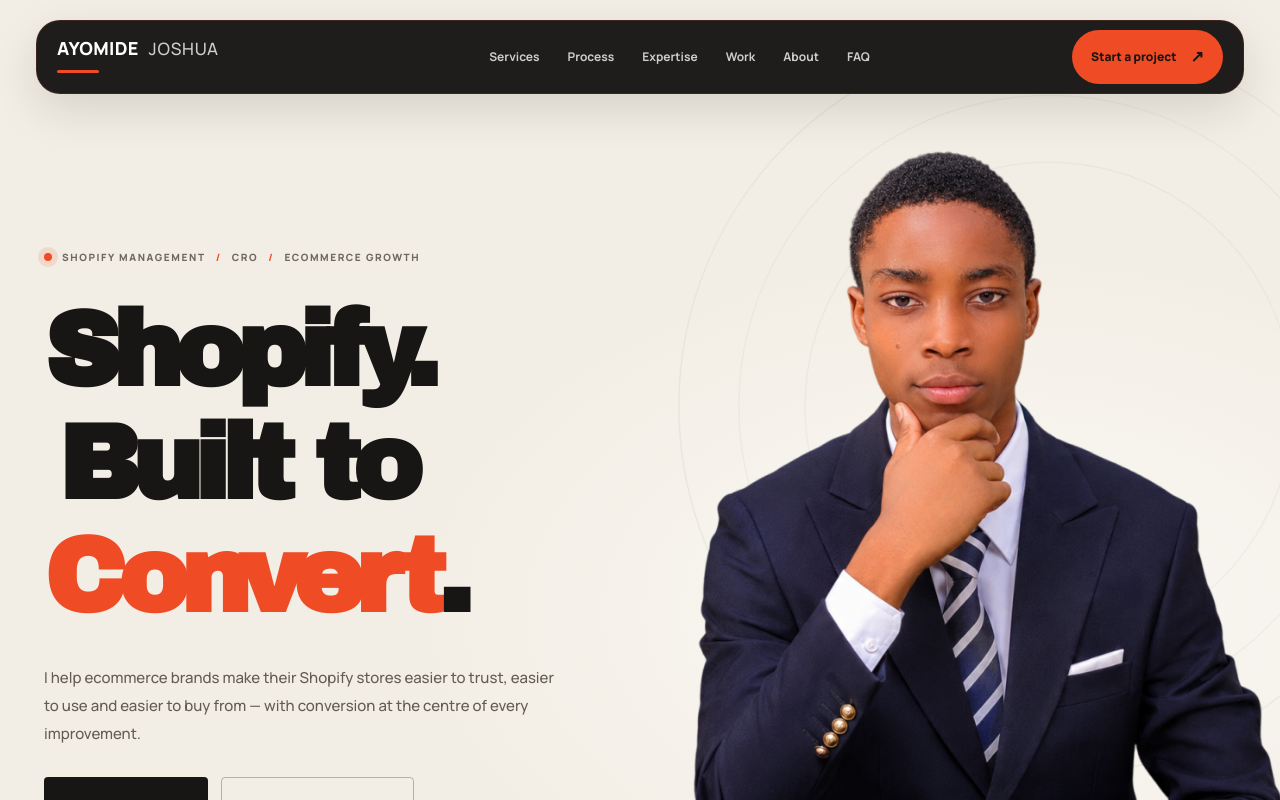
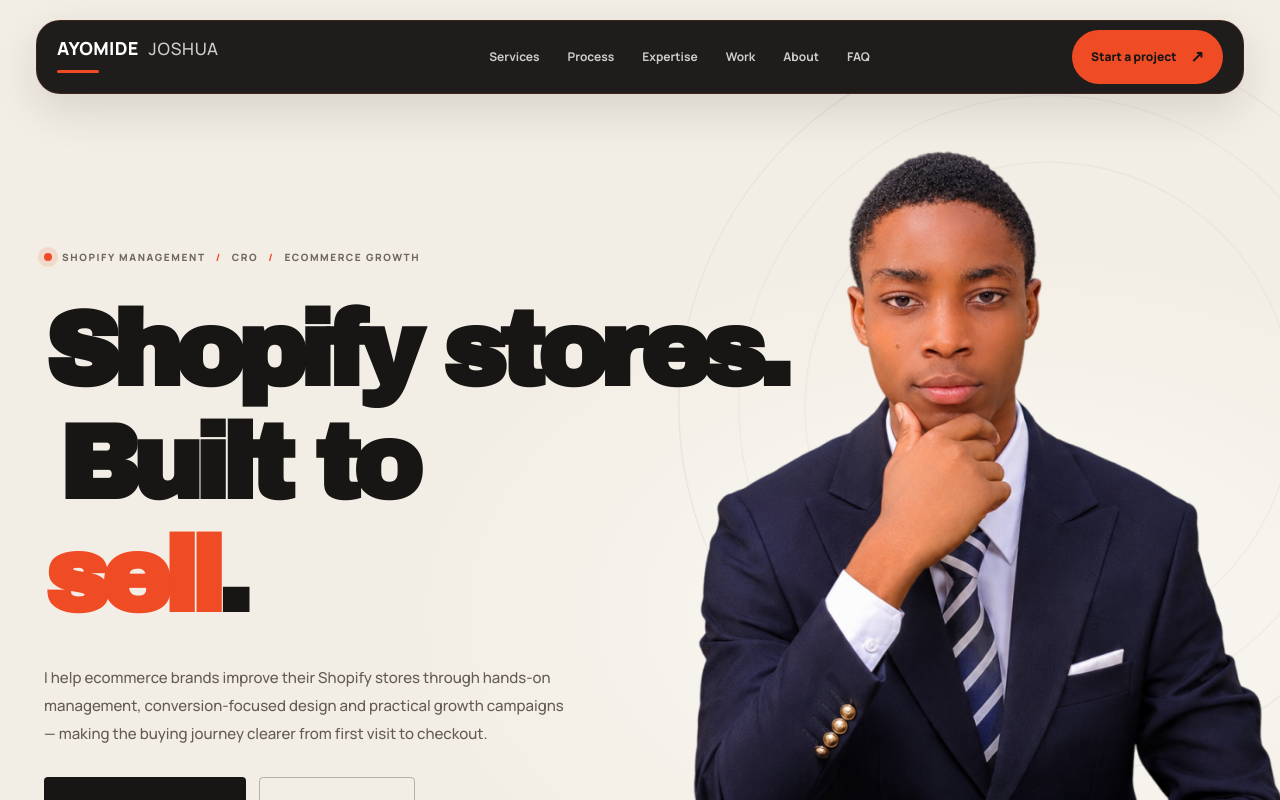
Before and after one commit to j0shua-ben/Ayomide-Joshua, a Next.js app: page / in a window 1280 px wide. Shown: the top 800 px of the page. Built offline with nearby package versions, Linux system fonts and the light colour scheme.

Commit message:
Clarify hero positioning and buyer-focused messaging

```diff
--- a/app/components/HeroSection.jsx
+++ b/app/components/HeroSection.jsx
@@ -14,23 +14,23 @@ export default function HeroSection() {
           </p>
 
           <h1 id="hero-title" className={styles.title}>
-            <span className={styles.titleLine}>Shopify.</span>
+            <span className={styles.titleLine}>Shopify stores.</span>
             <span className={styles.titleLine}>Built to</span>
-            <span className={styles.titleAccent}>Convert<span className={styles.period}>.</span></span>
+            <span className={styles.titleAccent}>sell<span className={styles.period}>.</span></span>
           </h1>
 
           <p className={styles.description}>
-            I help ecommerce brands make their Shopify stores easier to trust,
-            easier to use and easier to buy from — with conversion at the centre
-            of every improvement.
+            I help ecommerce brands improve their Shopify stores through hands-on
+            management, conversion-focused design and practical growth campaigns —
+            making the buying journey clearer from first visit to checkout.
           </p>
 
           <div className={styles.actions}>
             <a className={styles.primaryAction} href="#contact">
-              Start a project <span aria-hidden="true">↗</span>
+              Talk about your store <span aria-hidden="true">↗</span>
             </a>
             <a className={styles.secondaryAction} href="#work">
-              View selected work <span aria-hidden="true">↗</span>
+              See the work <span aria-hidden="true">↗</span>
             </a>
           </div>
 
```
